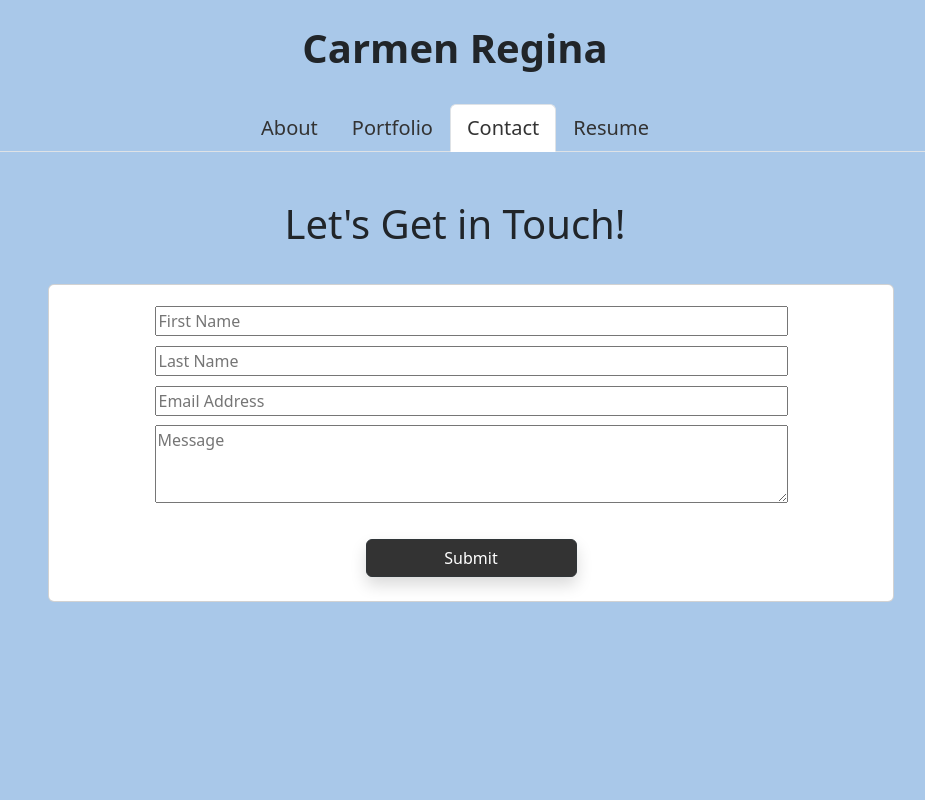
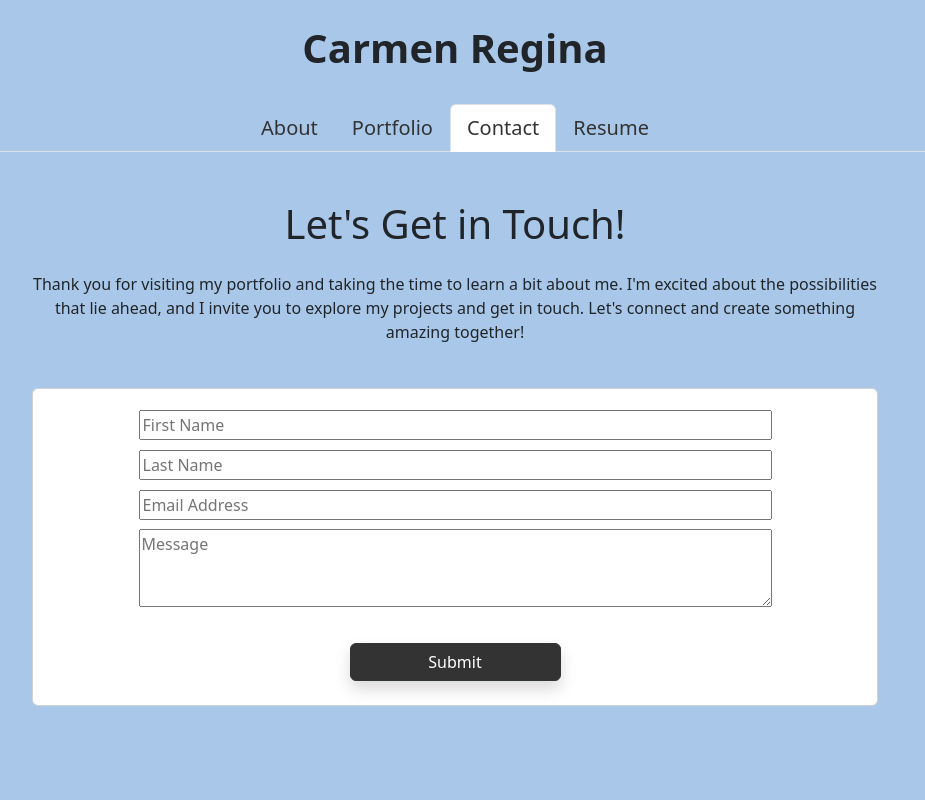
Before and after one commit to crcarmen23/crcarmen23-react-portfolio, a React (Vite) app: page /ContactMe in a window 1280 px wide. Shown: the top 800 px of the page, without its empty margins (185-1110 px from the left). Built offline with nearby package versions, Linux system fonts and the light colour scheme.

Commit message:
added styles

```diff
--- a/src/App.css
+++ b/src/App.css
@@ -20,7 +20,7 @@ main {
 }
 
 .header {
- text-align: center;
+  text-align: center;
 }
 
 a {
@@ -49,6 +49,7 @@ aside {
   display: flex;
   align-items: center;
 }
+
 article {
   padding-left: 25px;
   text-align: center;
@@ -101,7 +102,7 @@ footer {
 }
 
 .resume {
-text-align: left;
+  text-align: left;
 }
 
 .btn {
@@ -123,3 +124,8 @@ text-align: left;
 .card-text {
   height: 100px;
 }
+
+.contactDescription {
+  padding-left: 120px;
+  padding-right: 120px;
+}
--- a/src/pages/AboutMe.jsx
+++ b/src/pages/AboutMe.jsx
@@ -19,9 +19,6 @@ export default function AboutMe() {
           <br />
           <br />
           I approach each project with enthusiasm and a commitment to continuous learning. The tech industry is ever-evolving, and I embrace the opportunity to learn something new every day. This passion for growth aligns with my aspiration to collaborate with a forward-thinking company, where I can contribute and expand my skills alongside like-minded professionals.
-          <br />
-          <br />
-          Thank you for visiting my portfolio and taking the time to learn a bit about me. I'm excited about the possibilities that lie ahead, and I invite you to explore my projects and get in touch. Let's connect and create something amazing together!
         </p></article>
       </div>
       <br />
--- a/src/pages/ContactMe.jsx
+++ b/src/pages/ContactMe.jsx
@@ -53,7 +53,8 @@ function ContactMe() {
   return (
     <div className="m-5 min-vh-100">
       <h1 >Let's Get in Touch!</h1>
-      <div className="container text-center m-3 flex-column mb-3 justify-content-center align-items-center vh-50">
+      <p className="contactDescription m-4">Thank you for visiting my portfolio and taking the time to learn a bit about me. I'm excited about the possibilities that lie ahead, and I invite you to explore my projects and get in touch. Let's connect and create something amazing together!</p>
+      <div className="container text-center flex-column mb-3 justify-content-center align-items-center vh-50">
         <form className="card form w-75 d-flex flex-column py-3 mb-3 justify-content-center align-items-center" onSubmit={handleFormSubmit}>
           <input
             value={firstName}
```
